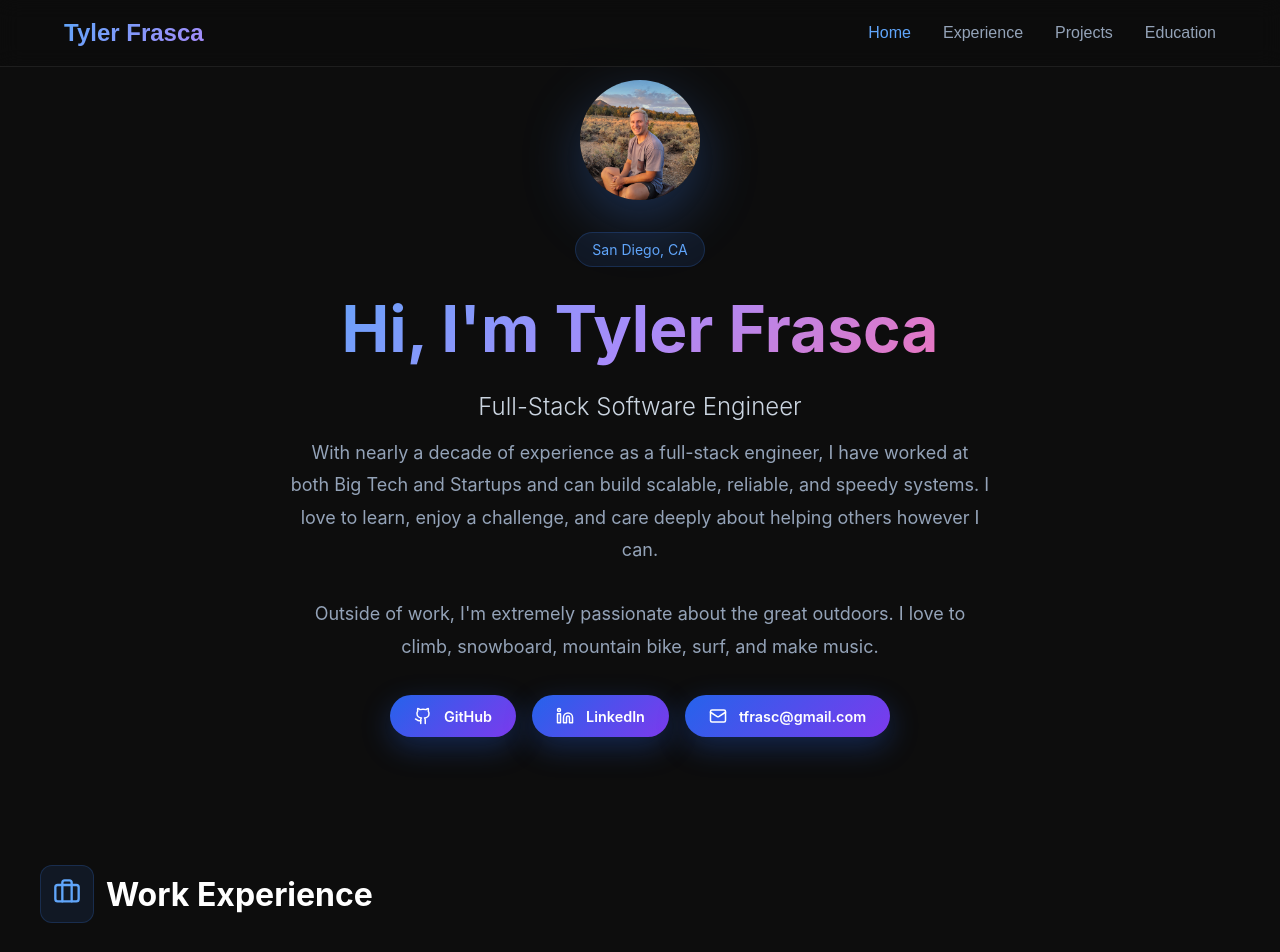
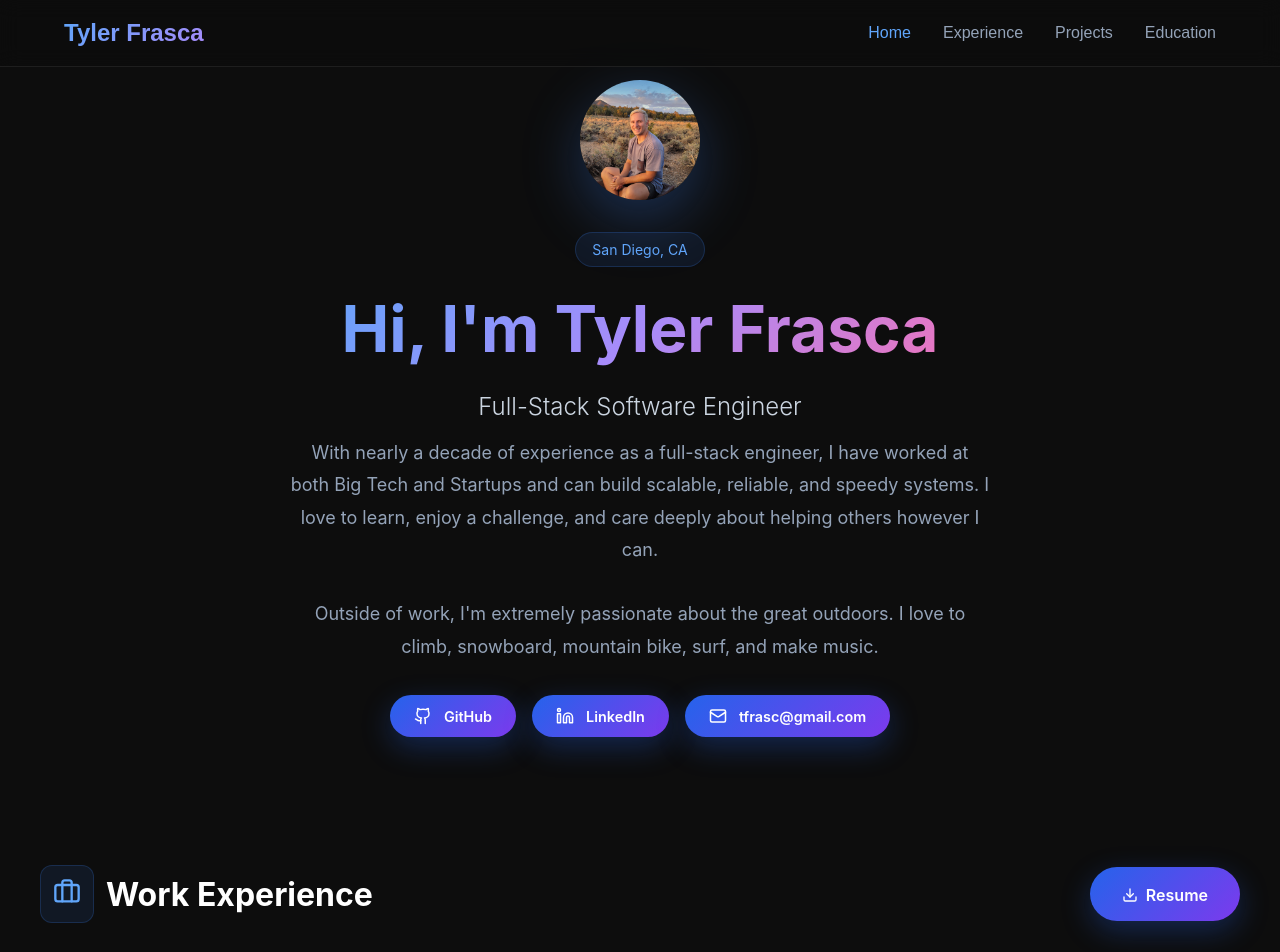
Before and after one commit to tfrasc/tfrasc.github.io, a React (Create React App) app in the folder personal-website/: page / in a window 1280 px wide. Shown: the top 952 px of the page. Built offline with nearby package versions, Linux system fonts and the light colour scheme.

Commit message:
Add resume download button

```diff
--- a/personal-website/src/App.jsx
+++ b/personal-website/src/App.jsx
@@ -57,6 +57,7 @@ export default function App() {
         @media (max-width: 768px) {
           .nav-links { display: none; }
           .mobile-menu-btn { display: block !important; }
+          .experience-header { flex-direction: column; align-items: flex-start !important; }
         }
       `}</style>
 
--- a/personal-website/src/components/Experience.jsx
+++ b/personal-website/src/components/Experience.jsx
@@ -1,5 +1,5 @@
 import React from 'react';
-import { Briefcase } from 'lucide-react';
+import { Briefcase, Download } from 'lucide-react';
 import { styles as sharedStyles } from '../styles/sharedStyles';
 
 const Experience = ({ experience }) => {
@@ -66,11 +66,21 @@ const Experience = ({ experience }) => {
     <section id="experience" style={sharedStyles.section}>
       <div style={styles.experienceSection}>
         <div>
-          <div style={sharedStyles.sectionHeader}>
-            <div style={sharedStyles.iconContainer}>
-              <Briefcase color="#60a5fa" size={28} />
+          <div className="experience-header" style={{ ...sharedStyles.sectionHeader, justifyContent: 'space-between' }}>
+            <div style={{ display: 'flex', alignItems: 'center', gap: '0.75rem' }}>
+              <div style={sharedStyles.iconContainer}>
+                <Briefcase color="#60a5fa" size={28} />
+              </div>
+              <h3 style={sharedStyles.sectionHeading}>Work Experience</h3>
             </div>
-            <h3 style={sharedStyles.sectionHeading}>Work Experience</h3>
+            <a
+              href="/Tyler_Frasca_Resume_2026.pdf"
+              download
+              style={sharedStyles.button}
+            >
+              <Download size={16} style={{ display: 'inline', marginRight: '0.5rem', verticalAlign: 'middle' }} />
+              <span style={{ verticalAlign: 'middle' }}>Resume</span>
+            </a>
           </div>
           <div style={styles.experienceList}>
             {experience.map((job, index) => (
```
Also changed, not shown: 1 other file (tests, documents, lock files or other folders).
